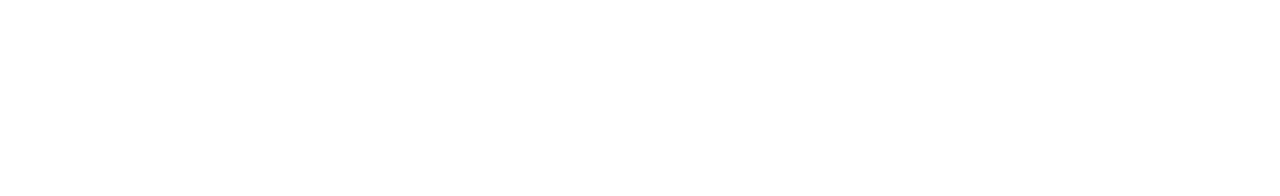
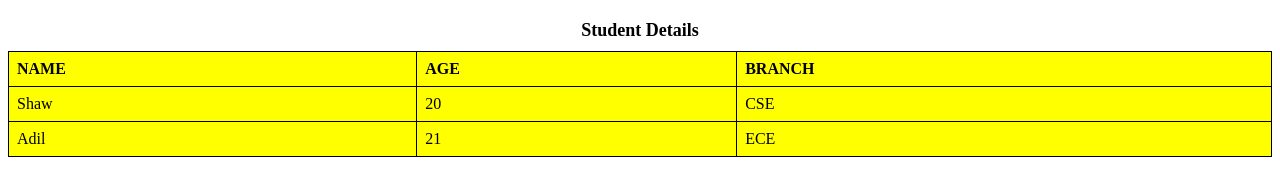
Before and after one commit to acciojob/table-practise-zapshooter, a website: page main.html in a window 1280 px wide. Drawn offline with Linux system fonts and the light colour scheme.

Commit message:
created a submission

```diff
--- a/main.html
+++ b/main.html
@@ -1,16 +1,57 @@
 <!DOCTYPE html>
+<html lang="en">
+<head>
+    <meta charset="UTF-8">
+    <meta name="viewport" content="width=device-width, initial-scale=1.0">
+    <title>Student Details</title>
+    <style>
+        table {
+            background-color: yellow;
+            border: 1px solid black;
+            border-collapse: collapse;
+            width: 100%;
+            margin: 20px auto;
+        }
 
-<html>
+        th, tr, td {
+            border: 1px solid black;
+            padding: 8px;
+            text-align: left;
+        }
 
-<head>
-	<link rel="stylesheet" href="styles.css">
+        th {
+            font-weight: bold;
+        }
+
+        caption {
+            font-size: 18px;
+            font-weight: bold;
+            margin-bottom: 10px;
+        }
+    </style>
 </head>
-
 <body>
-	<!-- the entire body must be written by student -->
-    <script type="text/javascript" src="./script.js">
-</script>
-
+    <table>
+        <caption>Student Details</caption>
+        <thead>
+            <tr>
+                <th>NAME</th>
+                <th>AGE</th>
+                <th>BRANCH</th>
+            </tr>
+        </thead>
+        <tbody>
+            <tr>
+                <td>Shaw</td>
+                <td>20</td>
+                <td>CSE</td>
+            </tr>
+            <tr>
+                <td>Adil</td>
+                <td>21</td>
+                <td>ECE</td>
+            </tr>
+        </tbody>
+    </table>
 </body>
-
 </html>
```
